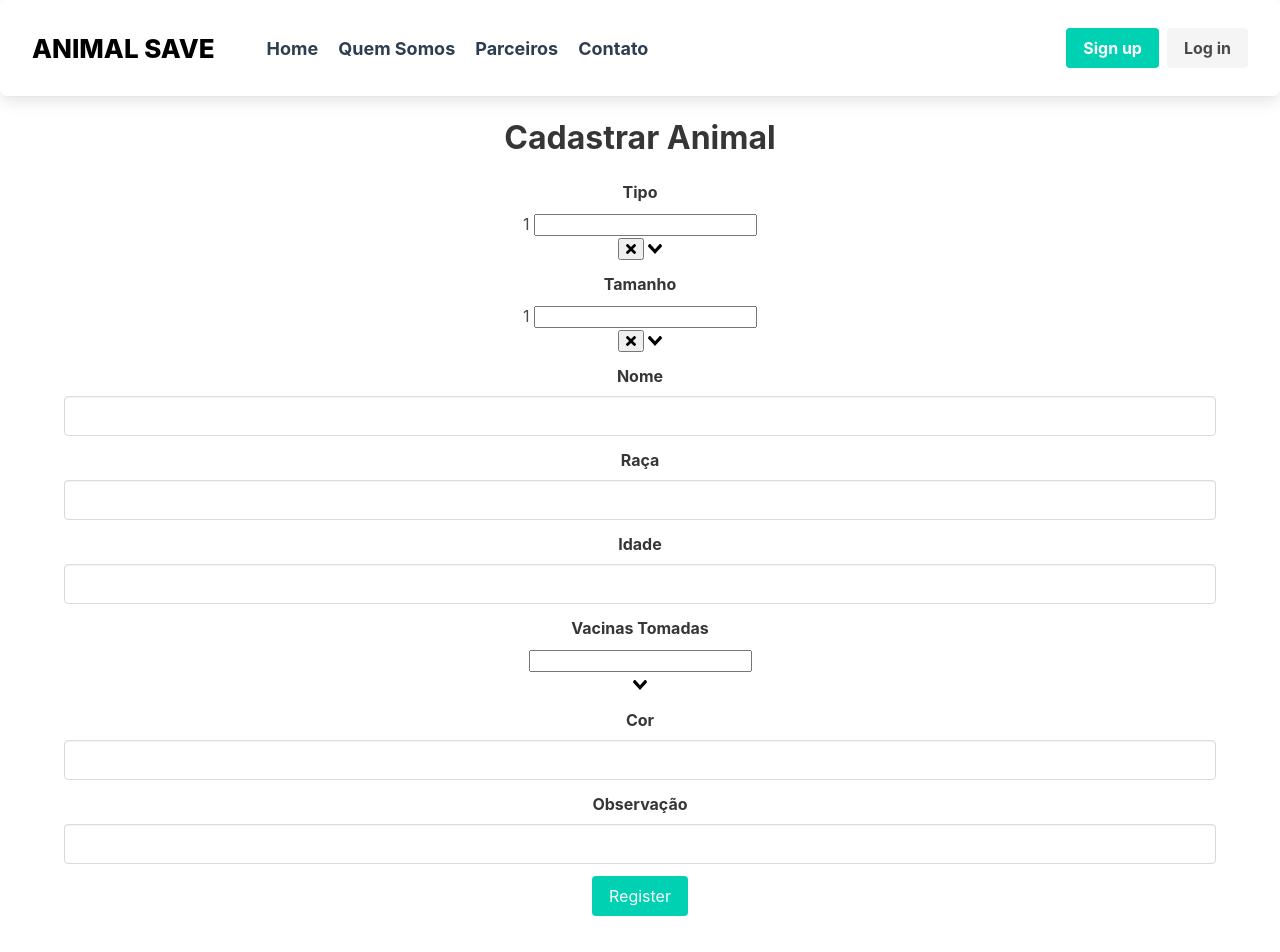
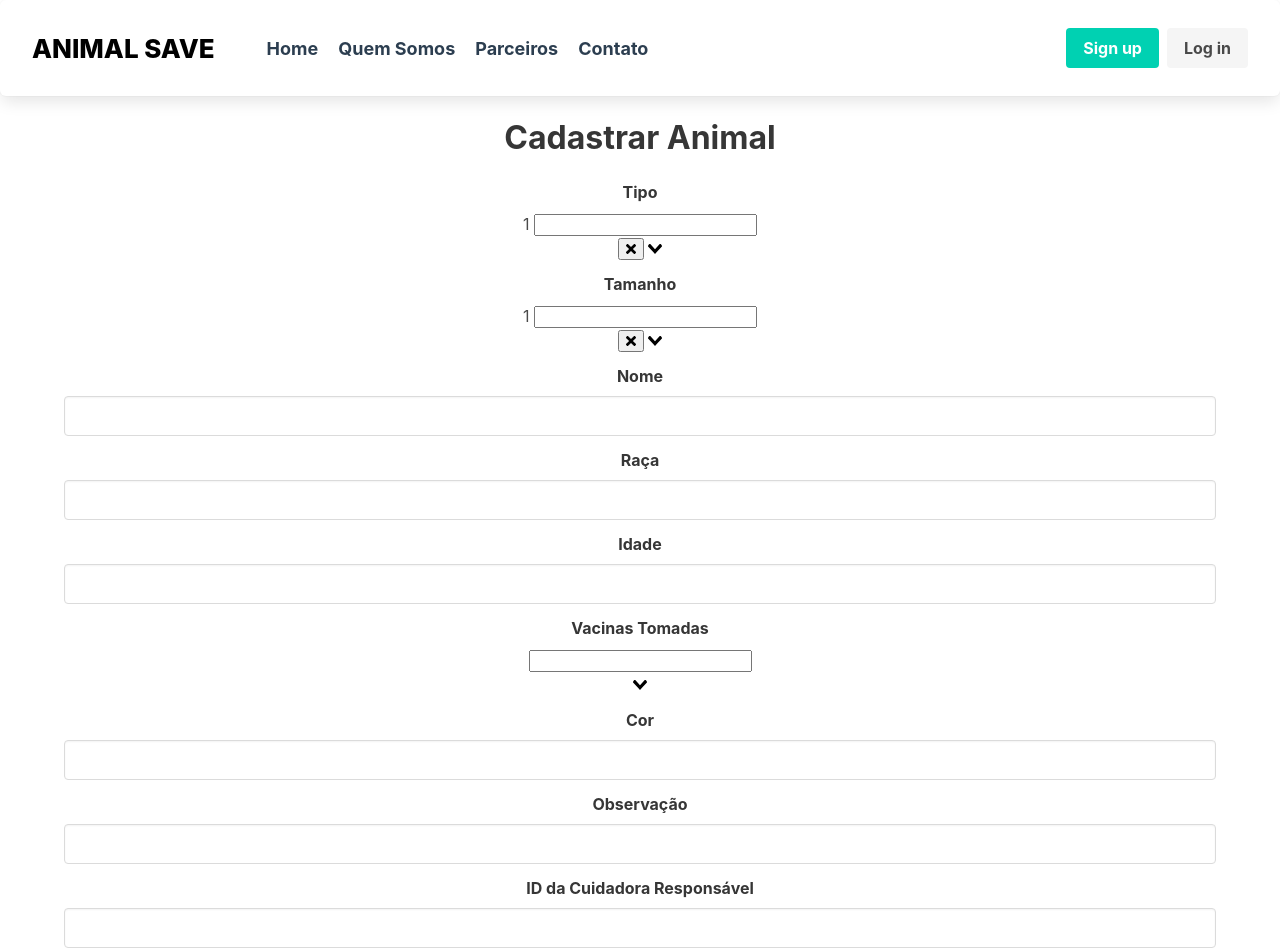
Before and after one commit to renanmontanopaz/animal-save-view, a Vue app: page /register-animal in a window 1280 px wide. Shown: the top 952 px of the page. Before the commit the page ends 916 px from the top, so only its background shows below. Built offline with nearby package versions, Linux system fonts and the light colour scheme.

Commit message:
Alteração de nomes. Substituida a função que impedia o uso de caracteres não numéricos no preenchimento do campo idade pelo método imbutido no v-model.

```diff
--- a/src/views/Protetora/RegisterAnimals.vue
+++ b/src/views/Protetora/RegisterAnimals.vue
@@ -4,22 +4,22 @@
     <form @submit.prevent="onSubmit">
       <div class="field">
         <label class="label">Tipo</label>
-        <v-select v-model="animal.type" :options="animalTypes"></v-select>
+        <v-select v-model="animalMock.type" :options="animalTypes"></v-select>
       </div>
 
       <div class="field">
         <label class="label">Tamanho</label>
-        <v-select v-model="animal.size" :options="animalSizes"></v-select>
+        <v-select v-model="animalMock.size" :options="animalSizes"></v-select>
       </div>
 
       <div class="field">
         <label class="label">Nome</label>
-        <input class="input" type="text" v-model="animal.name" />
+        <input class="input" type="text" v-model="animalMock.name" />
       </div>
 
       <div class="field">
         <label class="label">Raça</label>
-        <input class="input" type="text" v-model="animal.breed" />
+        <input class="input" type="text" v-model="animalMock.breed" />
       </div>
 
       <div class="field">
@@ -27,7 +27,7 @@
         <input
           class="input"
           type="text"
-          v-model="animal.age"
+          v-model="animalMock.age"
           @input="forceNumbersOnly"
         />
       </div>
@@ -35,20 +35,25 @@
       <div class="field">
         <label class="label">Vacinas Tomadas</label>
         <v-select
-          v-model="animal.selectedVaccines"
-          :options="animal.vaccines"
+          v-model="animalMock.selectedVaccines"
+          :options="animalMock.vaccines"
           multiple
         ></v-select>
       </div>
 
       <div class="field">
         <label class="label">Cor</label>
-        <input class="input" type="text" v-model="animal.color" />
+        <input class="input" type="text" v-model="animalMock.color" />
       </div>
 
       <div class="field">
         <label class="label">Observação</label>
-        <input class="input" type="text" v-model="animal.observation" />
+        <input class="input" type="text" v-model="animalMock.observation" />
+      </div>
+
+      <div class="field">
+        <label class="label">ID da Cuidadora Responsável</label>
+        <input class="input" type="text" v-model="animalMock.caregiver.id" />
       </div>
 
       <button class="button is-primary" type="submit">Register</button>
@@ -61,18 +66,13 @@ import { Component, Vue } from "vue-property-decorator";
 import vSelect from "vue-select";
 import { AnimalType } from "@/model/enum/AnimalType";
 import { AnimalSize } from "@/model/enum/AnimalSize";
-
-interface Animal {
-  type: AnimalType;
-  size: AnimalSize;
-  name: string;
-  breed: string;
-  age: string;
-  color: string;
-  vaccines: string[];
-  selectedVaccines: string[];
-  observation: string;
-}
+import { Caregiver } from "@/model/Caregiver";
+import { Address } from "@/model/Address";
+import { Occurrences } from "@/model/Occurrences";
+import { User } from "@/model/User";
+import { Aprove } from "@/model/enum/Aprove";
+import { Animal } from "@/model/Animal";
+import { Vaccination } from "@/model/Vaccination";
 
 @Component({
   components: {
@@ -86,7 +86,7 @@ export default class Register extends Vue {
   public animalSizes = Object.values(AnimalSize).filter((value) =>
     isNaN(Number(value))
   );
-  public animal: Animal = {
+  public animalMock = {
     type: AnimalType.CACHORRO,
     size: AnimalSize.MEDIO,
     name: "",
@@ -96,19 +96,63 @@ export default class Register extends Vue {
     vaccines: ["Raiva", "Parvovirose Canina", "Cinomose", "Hepatite Canina"],
     selectedVaccines: [],
     observation: "",
+    caregiver: {
+      id: "",
+      firstName: "",
+      lastName: "",
+      contact: "",
+      address: {
+        cep: "",
+        neighborhood: "",
+        road: "",
+        houseNumber: "",
+      },
+      physicalSpace: "",
+      spending: "",
+      capacityAnimals: "",
+      aprove: Aprove,
+      occurrences: Occurrences,
+      animal: Animal,
+      user: User,
+    },
   };
 
   public onSubmit() {
-    console.log(this.animal);
+    console.log(this.animalMock);
   }
 
   forceNumbersOnly(event: Event) {
     // Substitui qualquer caractere não numérico por uma string vazia
-    this.animal.age = (event.target as HTMLInputElement).value.replace(
+    this.animalMock.age = (event.target as HTMLInputElement).value.replace(
       /\D/g,
       ""
     );
   }
+  // fromMock(mock: any): Animal {
+
+  //       const animalForm: Partial<Animal> = {}
+
+  //       animalForm.name = mock.name;
+  //       animalForm.breed = mock.breed;
+  //       animalForm.animalType = mock.type;
+  //       animalForm.animalSize = mock.size;
+  //       animalForm.color = mock.color;
+  //       animalForm.age = Number(mock.age);
+  //       animalForm.observation = mock.observation;
+
+  //       animalForm.vaccination = new Vaccination();
+  //       this.vaccination.vaccines = mock.vaccines;
+  //       this.vaccination.selectedVaccines = mock.selectedVaccines;
+
+  //       this.caregiver = new Caregiver();
+  //       // preencher com os dados do mock
+  //       this.caregiver.firstName = mock.caregiver.firstName;
+  //       this.caregiver.lastName = mock.caregiver.lastName;
+  //       this.caregiver.contact = mock.caregiver.contact;
+  //       // etc...
+
+  //       return this;
+  //   }
 }
 </script>
 
```
